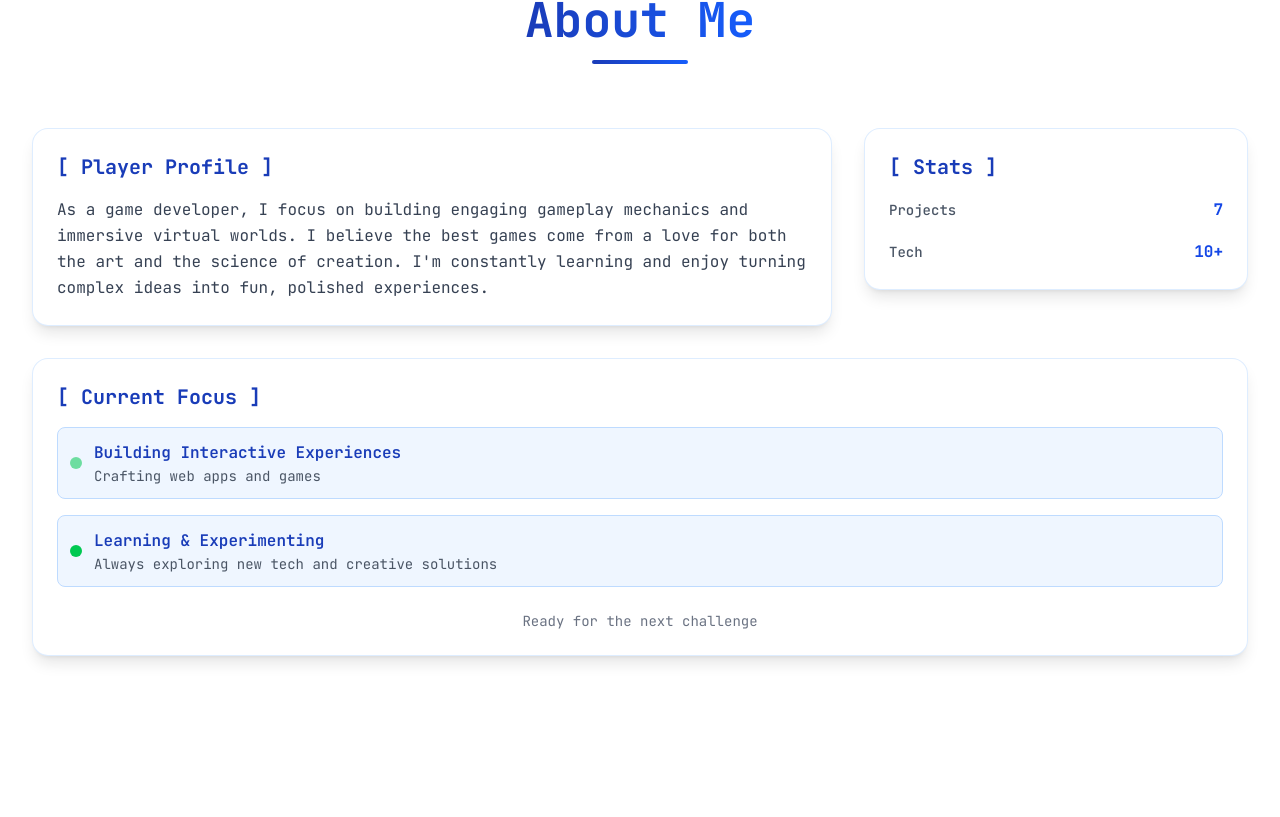
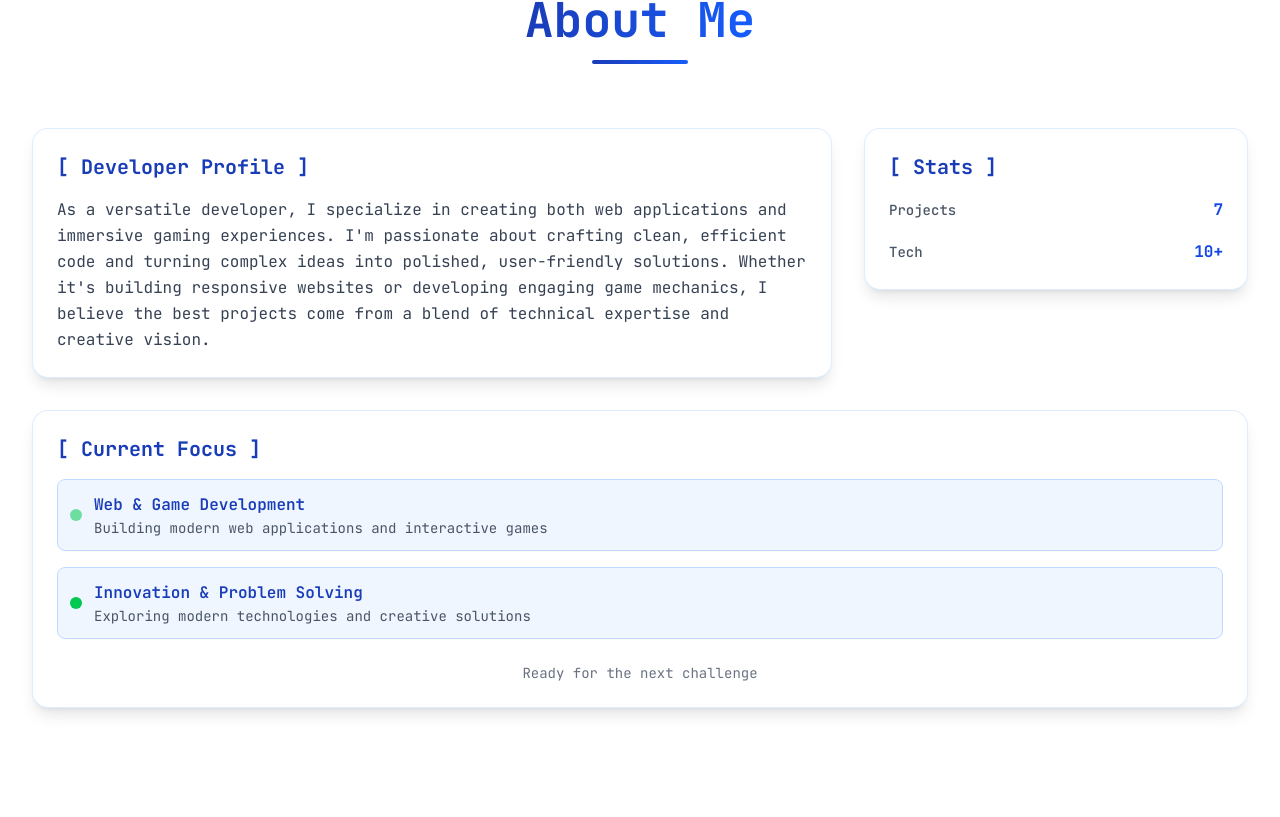
Before and after one commit to Zavierr1/Portofolio, a React (Vite) app: page / in a window 1280 px wide. Shown: the part 884-1701 px from the top of the page. Built offline with nearby package versions, Linux system fonts and the light colour scheme.

Commit message:
update About.tsx & Hero.tsx

```diff
--- a/src/components/About.tsx
+++ b/src/components/About.tsx
@@ -79,13 +79,13 @@ export default function About() {
         <div className="grid grid-cols-1 lg:grid-cols-3 gap-6 sm:gap-8">
           {/* --- Pod 1: Bio --- */}
           <div className="lg:col-span-2">
-            <DataPod title="[ Player Profile ]">
+            <DataPod title="[ Developer Profile ]">
               <p>
-                As a game developer, I focus on building engaging gameplay
-                mechanics and immersive virtual worlds. I believe the best games
-                come from a love for both the art and the science of creation.
-                I'm constantly learning and enjoy turning complex ideas into
-                fun, polished experiences.
+                As a versatile developer, I specialize in creating both web applications
+                and immersive gaming experiences. I'm passionate about crafting clean, efficient code
+                and turning complex ideas into polished, user-friendly solutions. Whether it's building
+                responsive websites or developing engaging game mechanics, I believe the best projects
+                come from a blend of technical expertise and creative vision.
               </p>
             </DataPod>
           </div>
@@ -118,10 +118,10 @@ export default function About() {
                   <div className="w-3 h-3 bg-green-500 rounded-full animate-pulse"></div>
                   <div>
                     <h4 className="font-semibold text-blue-800">
-                      Building Interactive Experiences
+                      Web & Game Development
                     </h4>
                     <p className="text-sm text-gray-600">
-                      Crafting web apps and games
+                      Building modern web applications and interactive games
                     </p>
                   </div>
                 </div>
@@ -130,10 +130,10 @@ export default function About() {
                   <div className="w-3 h-3 bg-green-500 rounded-full"></div>
                   <div>
                     <h4 className="font-semibold text-blue-800">
-                      Learning & Experimenting
+                      Innovation & Problem Solving
                     </h4>
                     <p className="text-sm text-gray-600">
-                      Always exploring new tech and creative solutions
+                      Exploring modern technologies and creative solutions
                     </p>
                   </div>
                 </div>
--- a/src/components/Hero.tsx
+++ b/src/components/Hero.tsx
@@ -53,6 +53,8 @@ export default function Hero() {
           >
             <TypeAnimation
               sequence={[
+                "<Web Developer />",
+                2000,
                 "<Game Developer />",
                 2000,
               ]}
@@ -65,7 +67,7 @@ export default function Hero() {
             variants={itemVariants}
             className="text-gray-700 text-base sm:text-lg md:text-xl max-w-2xl mx-auto leading-relaxed mb-8"
           >
-           "Developing innovative games with a focus on immersive gameplay and compelling mechanics."
+           Creating innovative web applications and immersive games with modern tools and techniques
           </motion.p>{" "}
           <motion.div
             variants={itemVariants}
--- a/tsconfig.node.json
+++ b/tsconfig.node.json
@@ -4,6 +4,7 @@
     "lib": ["ES2023"],
     "module": "ESNext",
     "skipLibCheck": true,
+    "types": ["three", "react-reconciler", "stats.js"],
 
     /* Bundler mode */
     "moduleResolution": "bundler",
```
